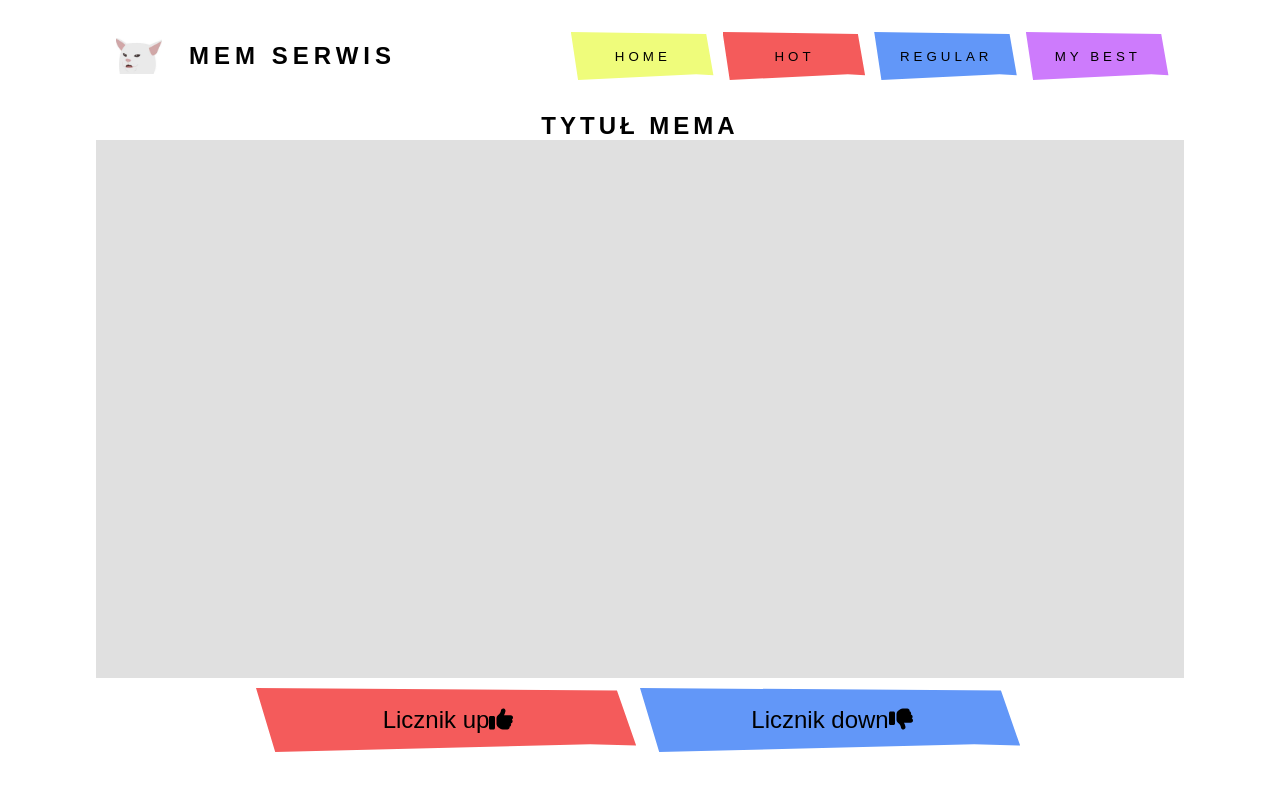
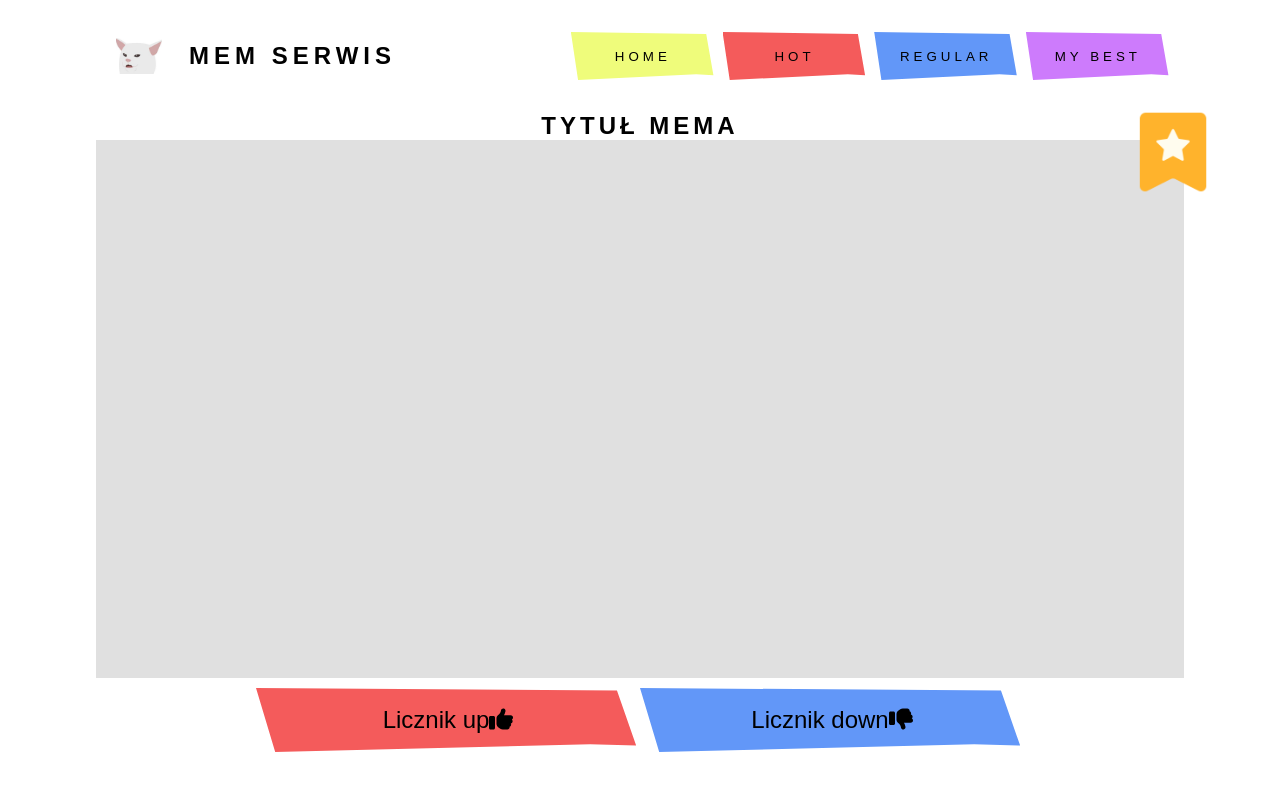
Before and after one commit to ArkPac97/mem_project, a React (Create React App) app: page / in a window 1280 px wide. Shown: the top 790 px of the page. Built offline with nearby package versions, Linux system fonts and the light colour scheme; a web font is replaced by a local one.

Commit message:
Adding favorite button and styling

```diff
--- a/src/App.css
+++ b/src/App.css
@@ -105,6 +105,19 @@
   margin-bottom: 10px;
 }
 
+.favorite__btn {
+  background-color: transparent;
+    border: none;
+    position: absolute;
+    right: 4%;
+    top: 12%;
+}
+
+.favorite__btn-icon {
+  width: 7rem;
+  height: 7rem;
+}
+
 .vote__btns {
   display: flex;
   justify-content: space-between;
--- a/src/components/MemCard.jsx
+++ b/src/components/MemCard.jsx
@@ -25,6 +25,9 @@ function MemCard({ title }) {
       <div className='mem__card-mem'>
         {/* mem */}
       </div>
+      <button className='favorite__btn'>
+        <img className='favorite__btn-icon' src="./favorite.png" alt="Favorite button" />
+      </button>
       <div className='vote__btns'>
         <button className='vote__btns-up vote__btn' onClick={triggerBounceUp}>
           Licznik up
```
